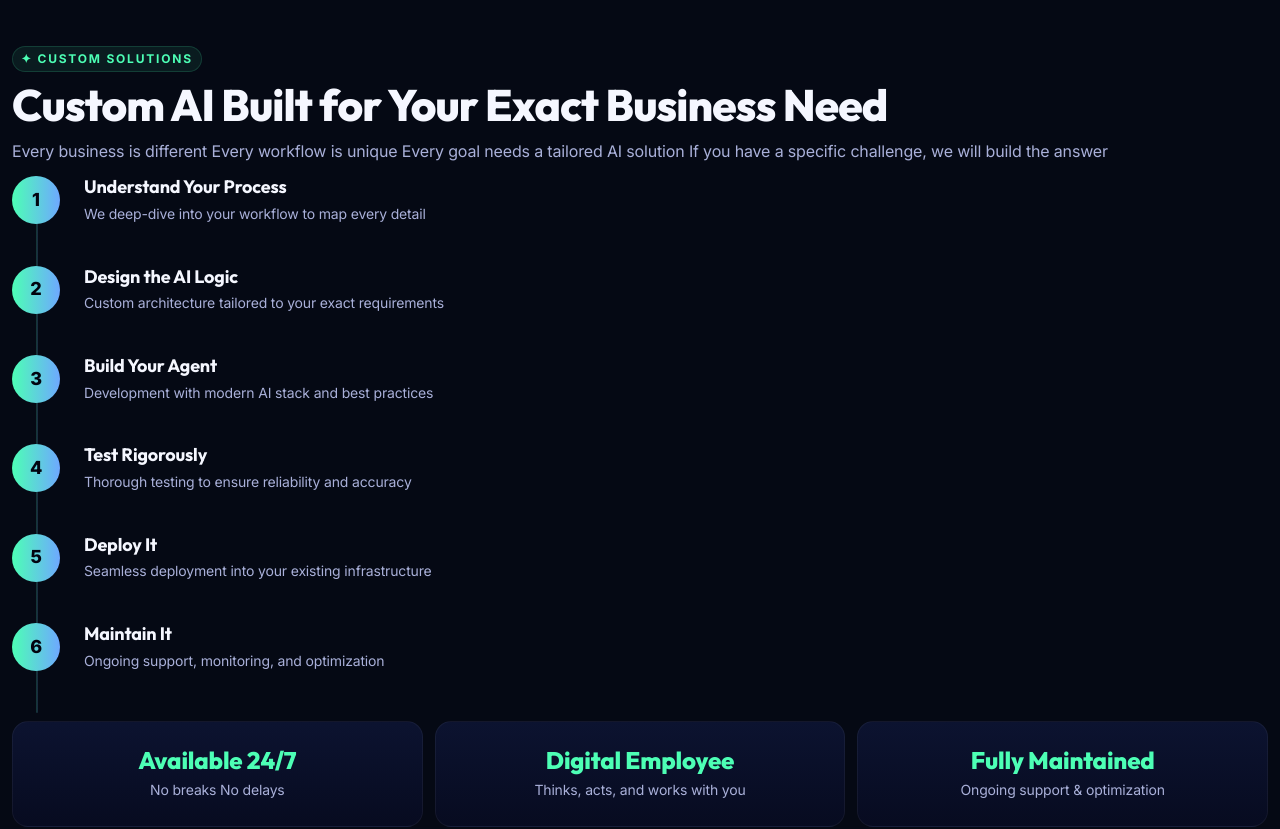
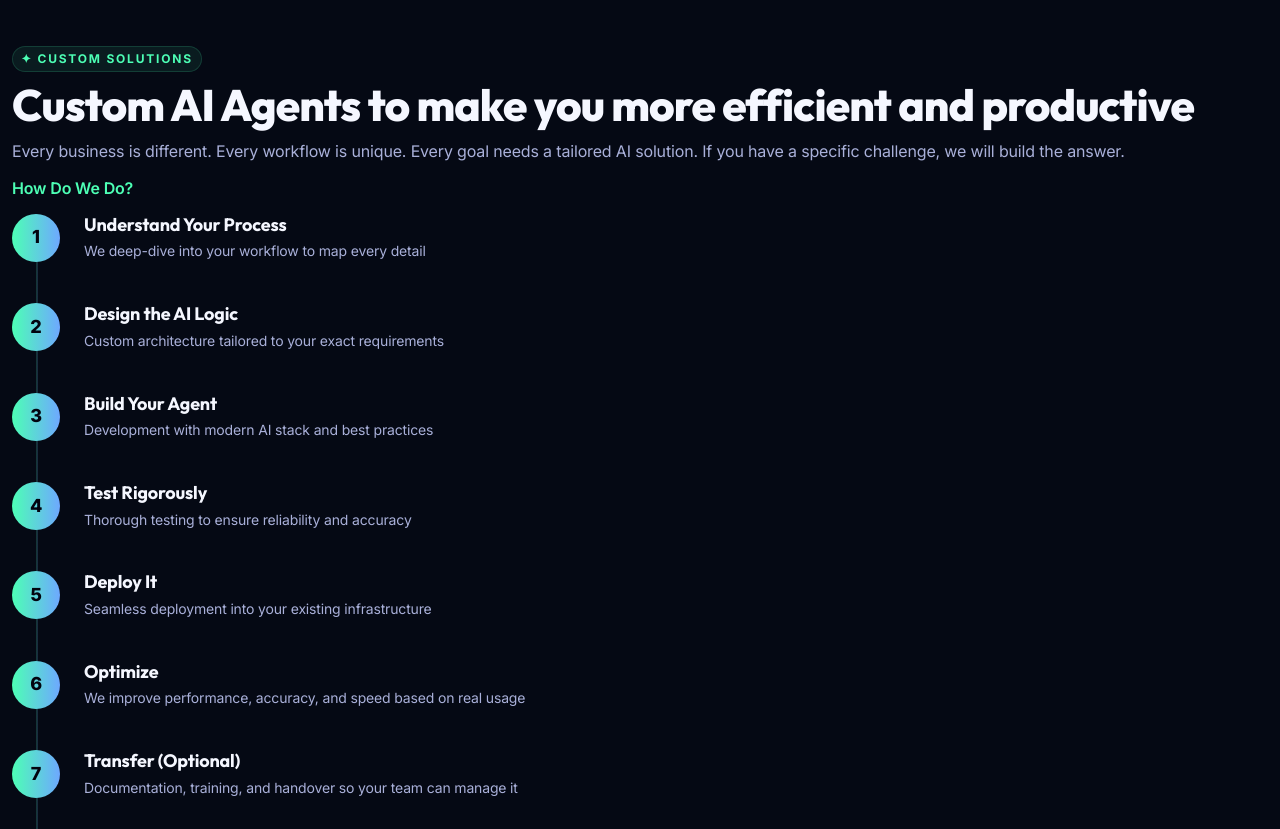
Before and after one commit to SrivalliKolluru/AWATAR9, a Next.js app: page / in a window 1280 px wide. Shown: the part 1700-2529 px from the top of the page. Built offline with nearby package versions, Linux system fonts and the light colour scheme.

Commit message:
changing text

```diff
--- a/src/components/CustomAI/CustomAI.tsx
+++ b/src/components/CustomAI/CustomAI.tsx
@@ -8,10 +8,13 @@ export default function CustomAI() {
     return (
         <SectionWrapper id="custom-ai" dark>
             <div className="section-label">✦ Custom Solutions</div>
-            <h2 className="section-title">Custom AI Built for Your Exact Business Need</h2>
+            <h2 className="section-title">Custom AI Agents to make you more efficient and productive</h2>
             <p className="section-subtitle">
-                Every business is different Every workflow is unique Every goal needs a
-                tailored AI solution If you have a specific challenge, we will build the answer
+                Every business is different. Every workflow is unique. Every goal needs a tailored AI solution.
+                If you have a specific challenge, we will build the answer.
+            </p>
+            <p className="section-subtitle" style={{ marginTop: '0.5rem', fontWeight: 600, color: '#4dffb5' }}>
+                How Do We Do?
             </p>
 
             <div className={styles.timeline}>
--- a/src/lib/constants.ts
+++ b/src/lib/constants.ts
@@ -94,7 +94,8 @@ export const CUSTOM_AI_STEPS: ProcessStep[] = [
     { step: 3, title: 'Build Your Agent', description: 'Development with modern AI stack and best practices' },
     { step: 4, title: 'Test Rigorously', description: 'Thorough testing to ensure reliability and accuracy' },
     { step: 5, title: 'Deploy It', description: 'Seamless deployment into your existing infrastructure' },
-    { step: 6, title: 'Maintain It', description: 'Ongoing support, monitoring, and optimization' },
+    { step: 6, title: 'Optimize', description: 'We improve performance, accuracy, and speed based on real usage' },
+    { step: 7, title: 'Transfer (Optional)', description: 'Documentation, training, and handover so your team can manage it' },
 ];
 
 export const TECH_STACK = [
```
